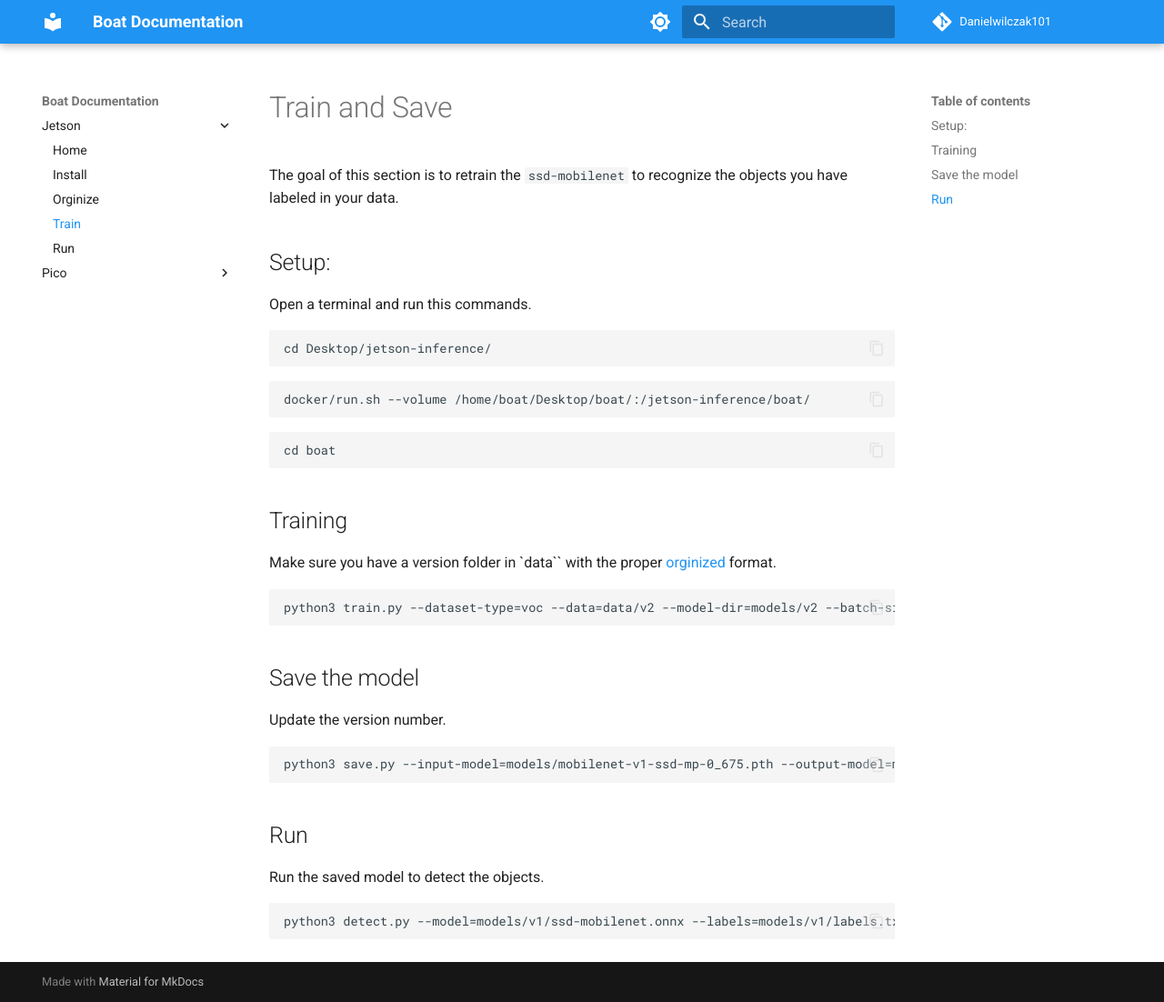
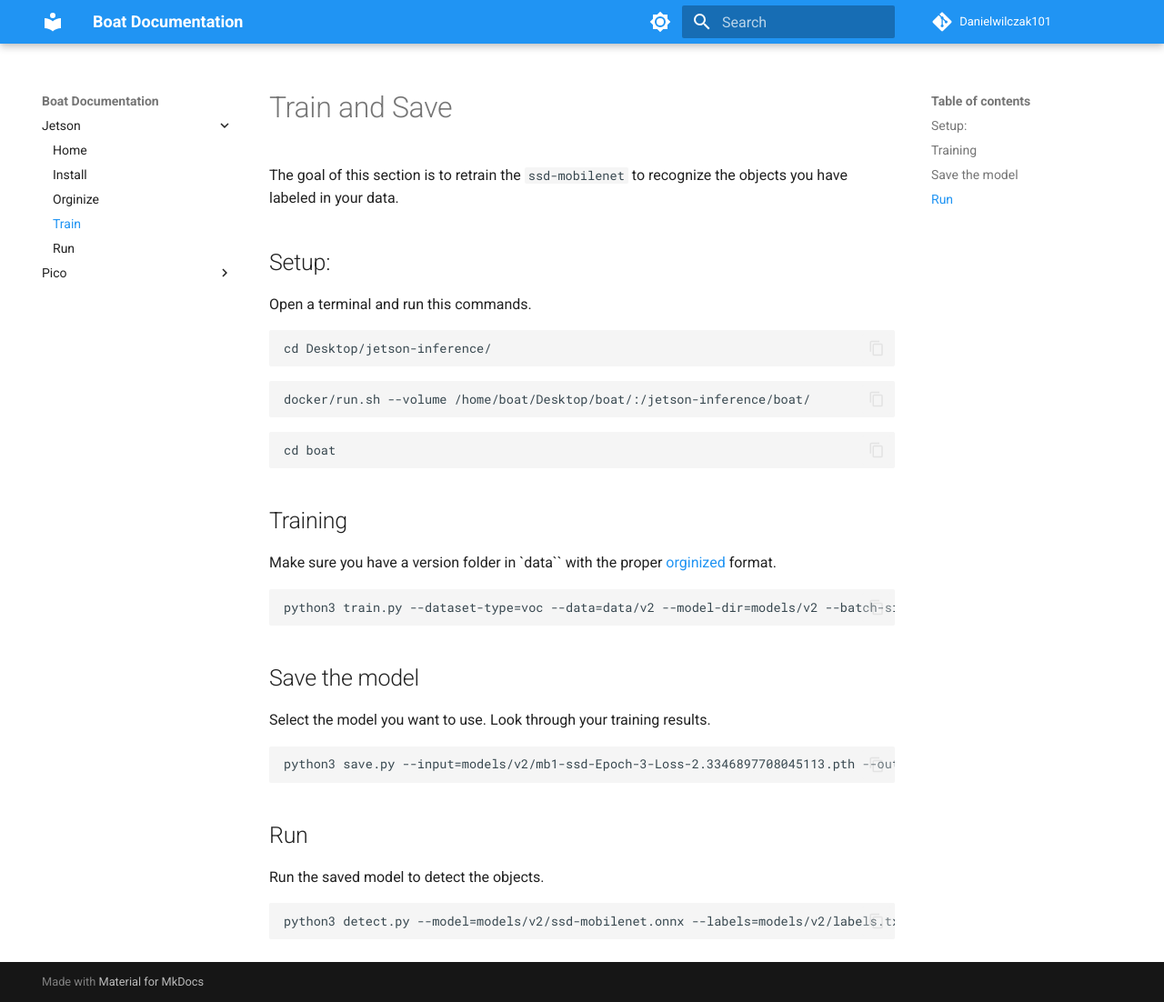
Before and after one commit to danielwilczak101/boat, an MkDocs documentation site: the page built from docs/jetson/train.md, in a window 1280 px wide and 1102 px high. Shown: the whole window at 91% size. Built offline with MkDocs 1.6.1 and Material for MkDocs 9.7.7, drawn with Linux system fonts in a browser that asks for light colours.

Commit message:
Updated training

````diff
--- a/docs/jetson/train.md
+++ b/docs/jetson/train.md
@@ -20,13 +20,13 @@ python3 train.py --dataset-type=voc --data=data/v2 --model-dir=models/v2 --batch
 ```
 
 ## Save the model
-Update the version number.
+Select the model you want to use. Look through your training results.
 ```
-python3 save.py --input-model=models/mobilenet-v1-ssd-mp-0_675.pth --output-model=models/v1/ssd-mobilenet.onnx --resolution=640
+python3 save.py --input=models/v2/mb1-ssd-Epoch-3-Loss-2.3346897708045113.pth --output=models/v2/ssd-mobilenet.onnx --labels=models/v2/labels.txt  --resolution=640
 ```
 
 ## Run
 Run the saved model to detect the objects.
 ```
-python3 detect.py --model=models/v1/ssd-mobilenet.onnx --labels=models/v1/labels.txt --input-width=640 --input-height=640 /dev/video1
+python3 detect.py --model=models/v2/ssd-mobilenet.onnx --labels=models/v2/labels.txt --input-width=640 --input-height=640 --input-blob=input_0 --output-cvg=scores --output-bbox=boxes /jetson-inference/boat/tasks/task1_run2_IMG_3541.mp4
 ```
````
